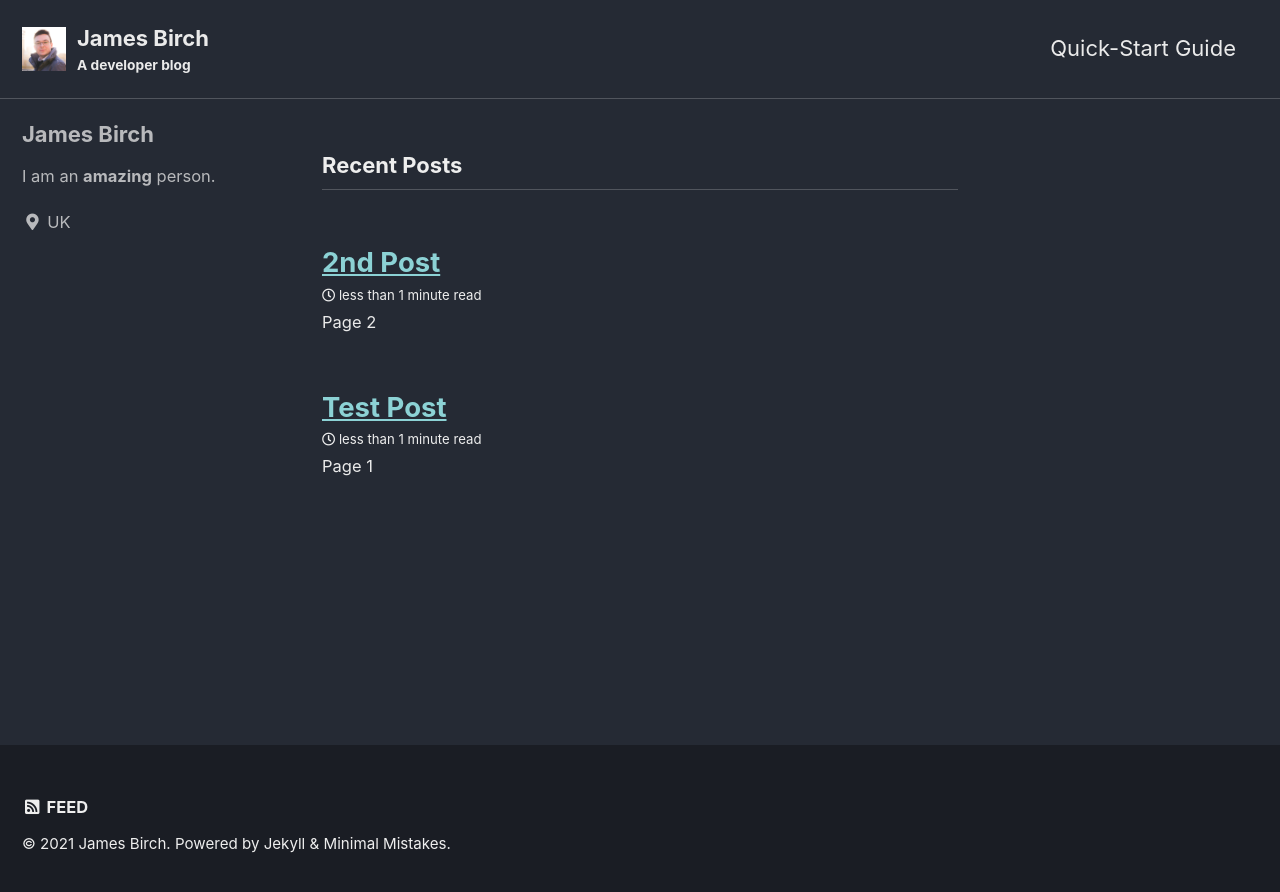
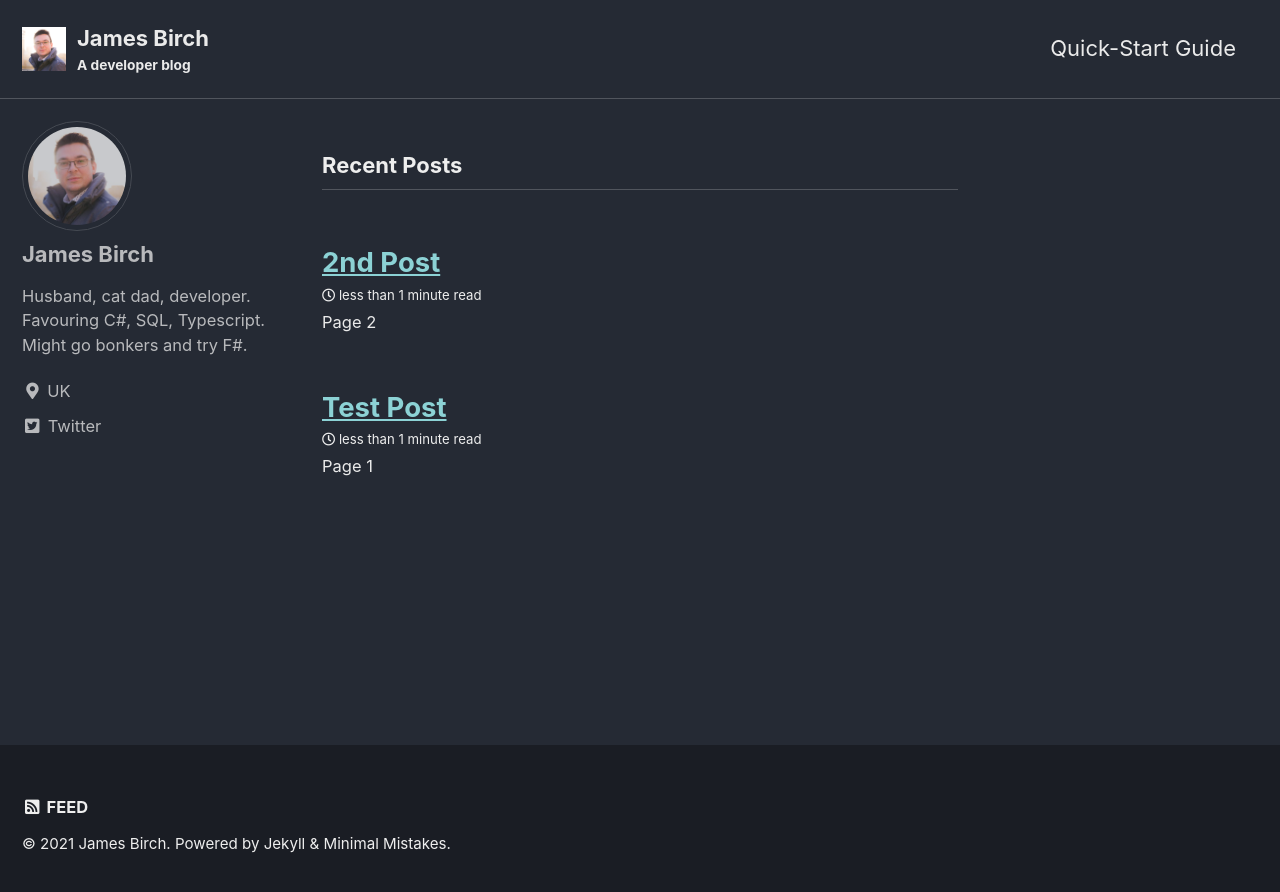
Before and after one commit to jamesrbirch/jamesrbirch.github.io, a Jekyll site: the page built from index.html, in a window 1280 px wide. Shown: the top 892 px of the page. Built offline with Jekyll 4.4.1, drawn with Linux system fonts in a browser that asks for light colours; cached includes are drawn as plain includes; the list of posts is cut into pages by our own code.

Commit message:
Customising blog theme

```diff
--- a/_config.yml
+++ b/_config.yml
@@ -71,7 +71,7 @@ naver_site_verification:
 
 # Social Sharing
 twitter:
-    username: jamesrb_
+    username: jamesrbirch
 facebook:
     username:
     app_id:
@@ -94,8 +94,8 @@ analytics:
 # Site Author
 author:
     name: 'James Birch'
-    avatar: # path of avatar image, e.g. "/assets/images/bio-photo.jpg"
-    bio: 'I am an **amazing** person.'
+    avatar: '/assets/images/profile.jpg' # path of avatar image, e.g. "/assets/images/bio-photo.jpg"
+    bio: 'Husband, cat dad, developer. Favouring C#, SQL, Typescript.  Might go bonkers and try F#.'
     location: 'UK'
     email:
     links:
@@ -107,7 +107,7 @@ author:
           # url: "https://your-website.com"
         - label: 'Twitter'
           icon: 'fab fa-fw fa-twitter-square'
-          # url: "https://twitter.com/"
+          url: 'https://twitter.com/jamesrbirch'
         - label: 'Facebook'
           icon: 'fab fa-fw fa-facebook-square'
           # url: "https://facebook.com/"
```
